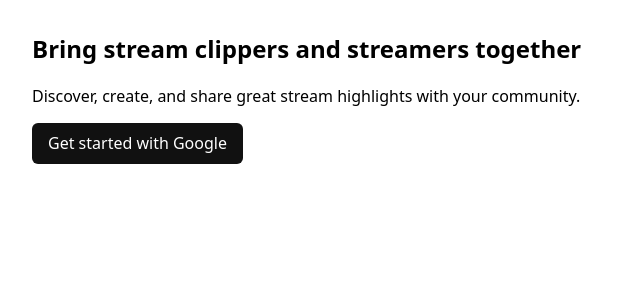
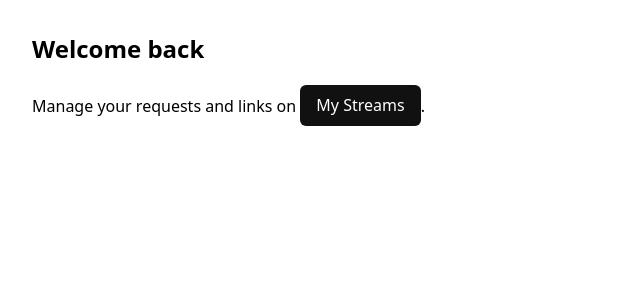
Before and after one commit to athena-live/clipthis, a Django app: page / in a window 1280 px wide. Shown: the part 118-418 px from the top of the page, without its empty margins (0-640 px from the left). Run offline with Django 5.2, Linux system fonts and the light colour scheme; the visitor is signed in with stand-in values (Sample User, id 1).

Commit message:
Updated the homepage to hide the marketing text and “Get started with Google” when logged in.
Updated: clipthis/templates/home.html:1
Wrapped the hero section in an auth check.
Shows a “Welcome back” with a link to “My Streams” for authenticated users.

```diff
--- a/clipthis/templates/home.html
+++ b/clipthis/templates/home.html
@@ -28,11 +28,18 @@
       </nav>
     </header>
     <main>
-      <h2>Bring stream clippers and streamers together</h2>
-      <p>Discover, create, and share great stream highlights with your community.</p>
-      <p>
-        <a class="cta" href="/accounts/login/">Get started with Google</a>
-      </p>
+      {% if not request.user.is_authenticated %}
+        <h2>Bring stream clippers and streamers together</h2>
+        <p>Discover, create, and share great stream highlights with your community.</p>
+        <p>
+          <a class="cta" href="/accounts/login/">Get started with Google</a>
+        </p>
+      {% else %}
+        <h2>Welcome back</h2>
+        <p>
+          Manage your requests and links on <a class="cta" href="/streams/">My Streams</a>.
+        </p>
+      {% endif %}
     </main>
   </body>
   </html>
```
